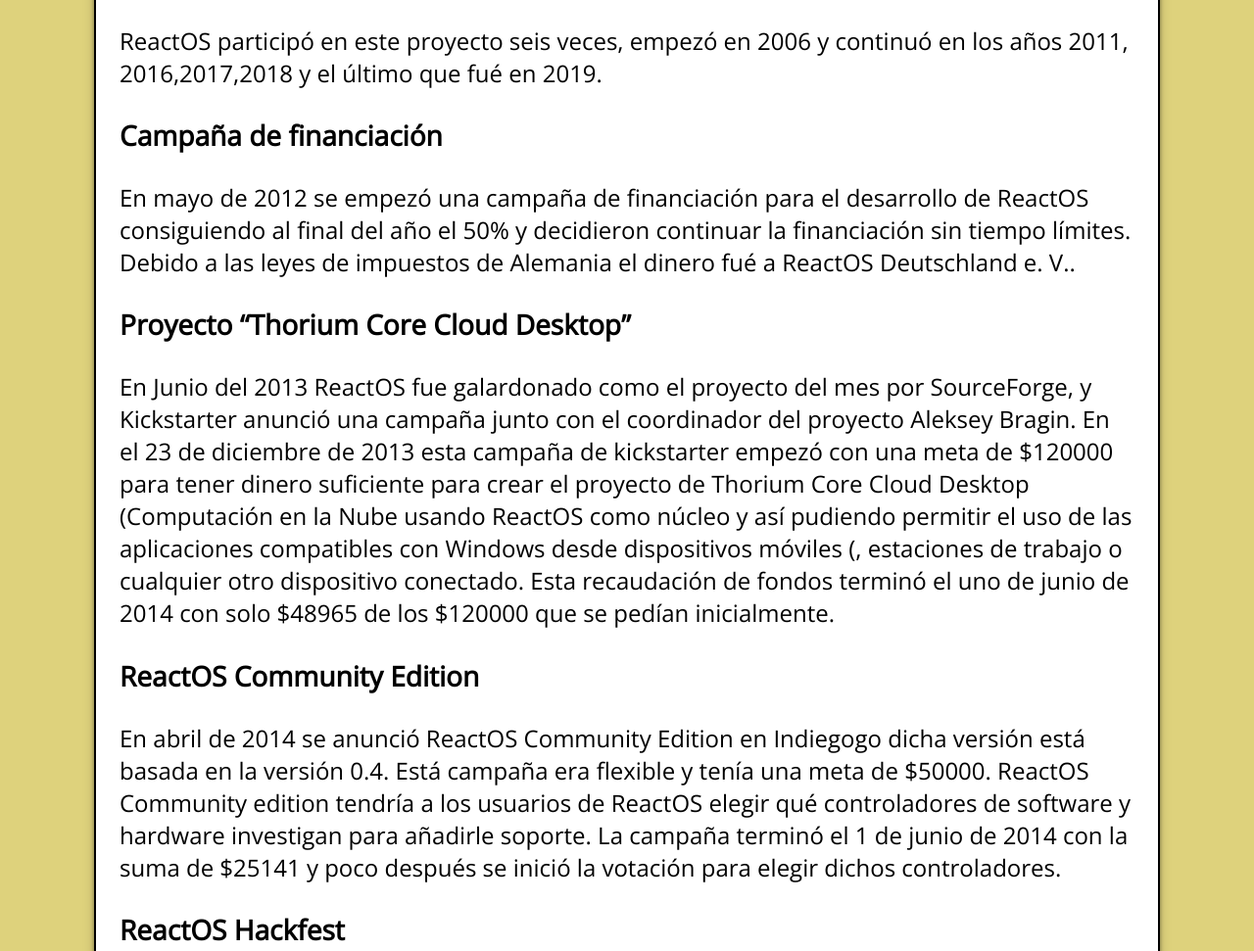
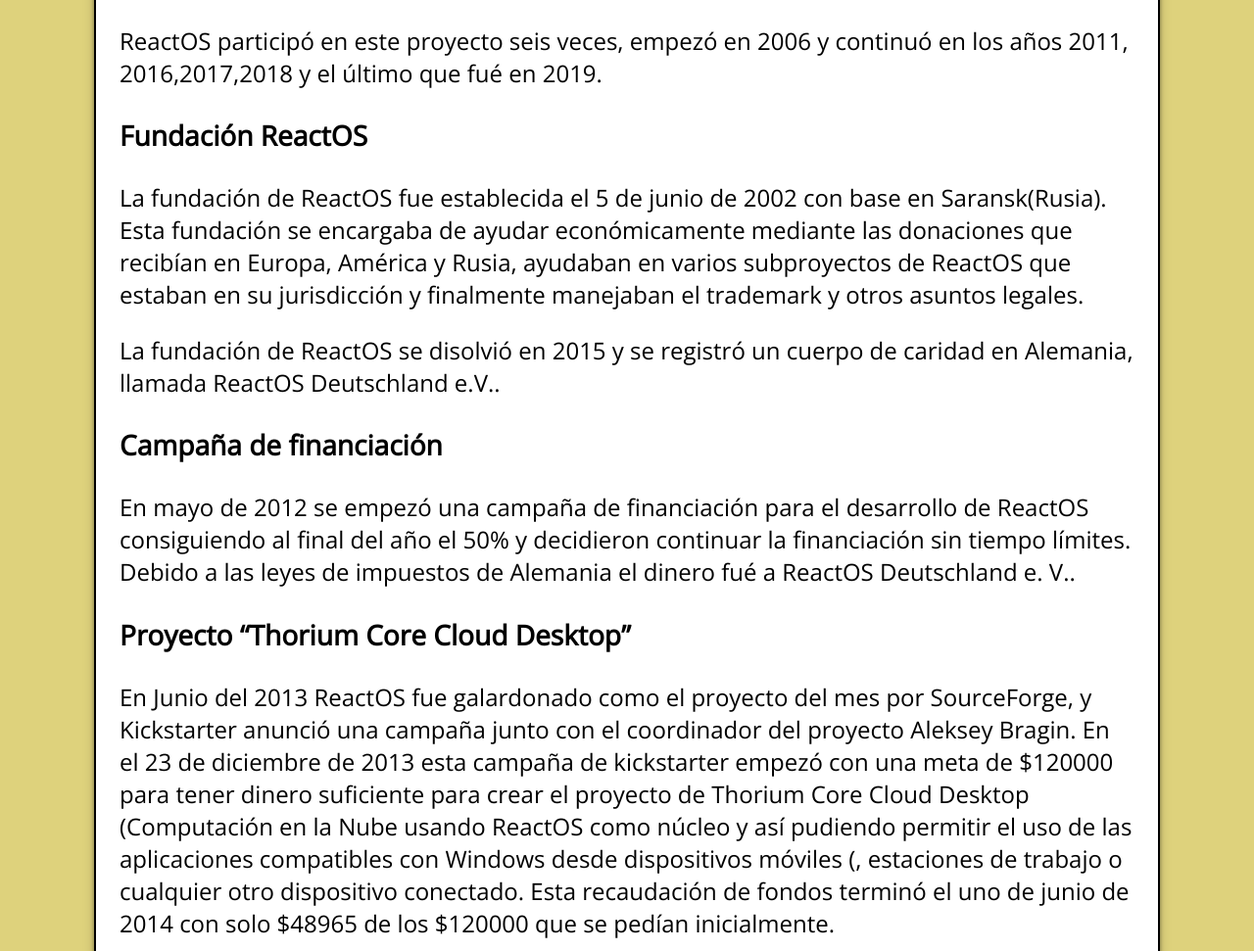
Before and after one commit to GatoGit21/ReactOSTrabajo, a plain HTML site: page index.html in a window 1280 px wide. Shown: the part 5736-6707 px from the top of the page at 98% size. Drawn offline with nearby package versions, Linux system fonts and the light colour scheme.

Commit message:
Update index.html

```diff
--- a/index.html
+++ b/index.html
@@ -146,6 +146,15 @@
 				</p>
 			</article>
 			<article>
+				<h3>Fundación ReactOS</h3>
+				<p>
+				La fundación de ReactOS fue establecida el 5 de junio de 2002 con base en Saransk(Rusia). Esta fundación se encargaba de ayudar económicamente mediante las donaciones que recibían en Europa, América y Rusia, ayudaban en varios subproyectos de ReactOS que estaban en su jurisdicción y finalmente manejaban el trademark y otros asuntos legales.
+				</p>
+				<p>
+				La fundación de ReactOS se disolvió en 2015 y se registró un cuerpo de caridad en Alemania, llamada ReactOS Deutschland e.V..
+				</p>
+			</article>
+			<article>
 				<h3>Campaña de financiación</h3>
 				<p>
 				En mayo de 2012 se empezó una campaña de financiación para el desarrollo de ReactOS consiguiendo al final del año el 50% y decidieron continuar la financiación sin tiempo límites. Debido a las leyes de impuestos de Alemania el dinero fué a ReactOS Deutschland e. V..
@@ -184,7 +193,7 @@
 			<article>
 				<h3>Foro</h3>
 				<p>
-				En el foro ayudan a nuevos y antiguos testers a usar la herramienta de identificación de errores y aprender a programar en C para hallar y solucionar errores, además los creadores se acercan a los usuarios contando parte de su vida puesto que ReactOS es un proyecto hecho con el tiempo libre de estos como hobby, algunos de las figuras importantes son los Coordinadores de ReactOS que son y eran Jason Filby, Steven Edwards, Aleksey Bragin.
+				En el foro ayudan a nuevos y antiguos testers a usar la herramienta de identificación de errores y aprender a programar en C para hallar y solucionar errores, esto junto al sistema Jira que es una pagina web donde los usuarios y testers introducen los errores que tienen el programa y los desarrolladores empiezan a trabajar junto a estos para solucionarlo ya sea en la misma actualización o para la siguiente.Además los creadores se acercan a los usuarios contando parte de su vida puesto que ReactOS es un proyecto hecho con el tiempo libre de estos como hobby, algunos de las figuras importantes son los Coordinadores de ReactOS que son y eran Jason Filby, Steven Edwards, Aleksey Bragin.
 				</p>
 			</article>
 		</section>
```
